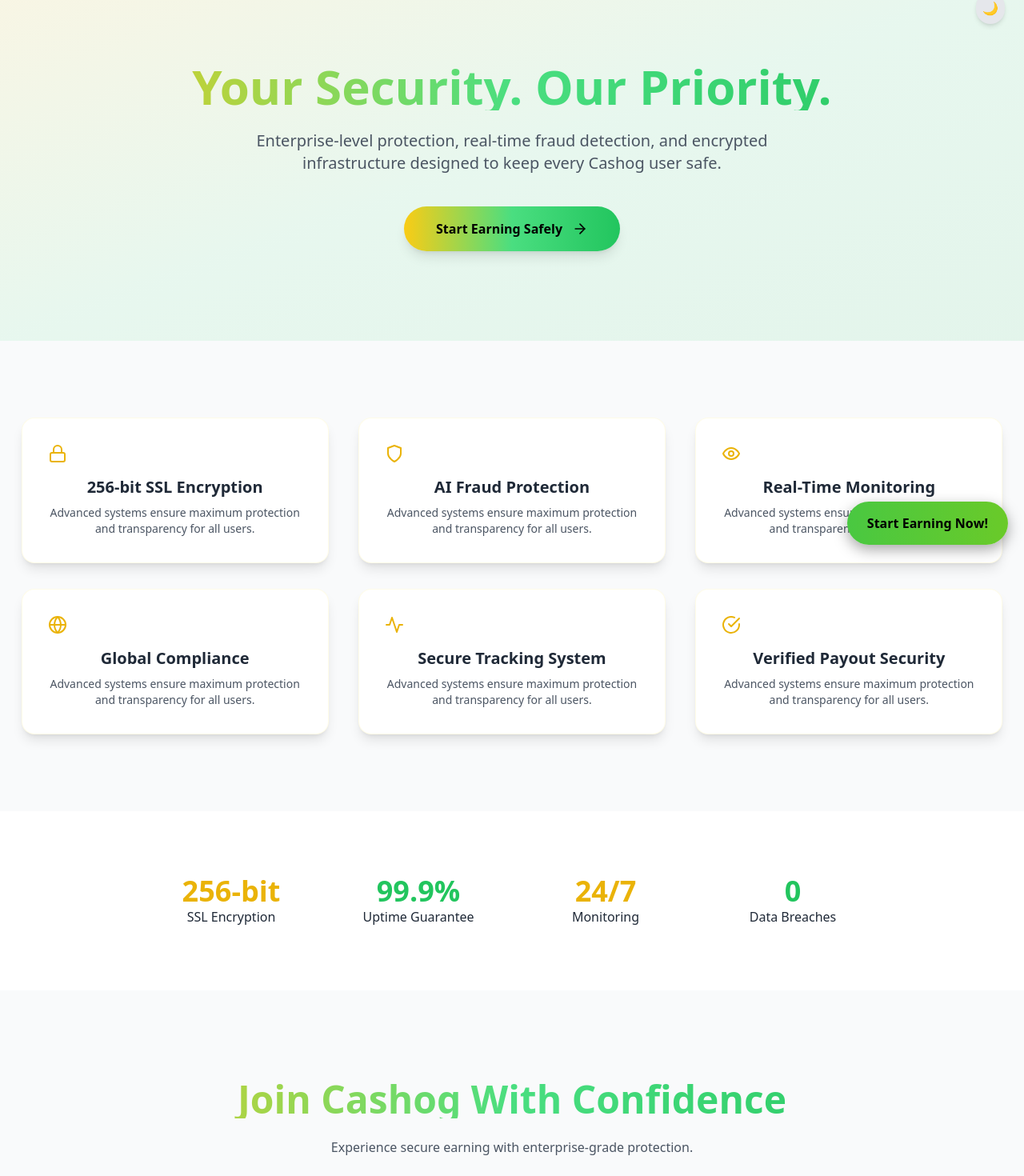
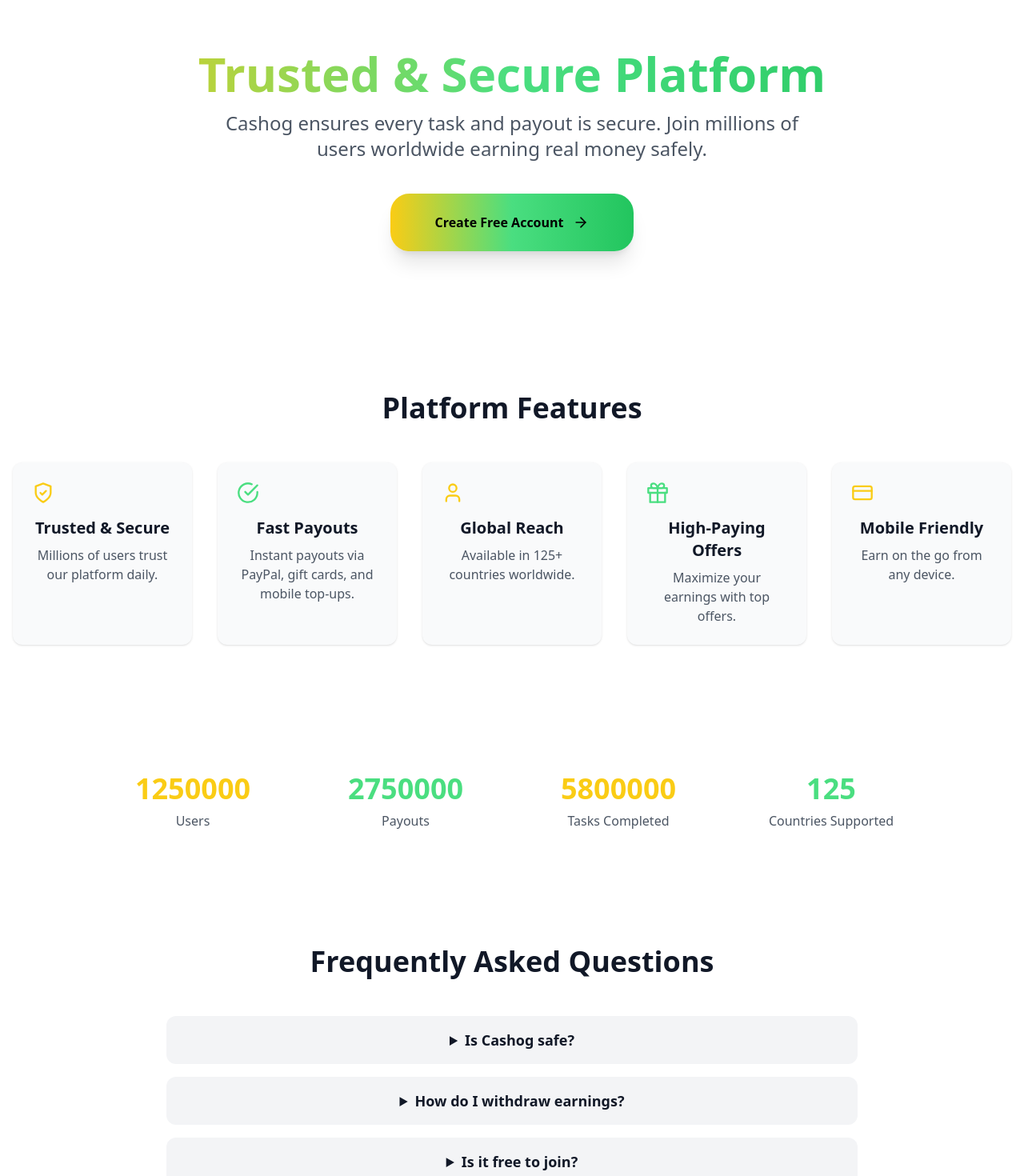
Before and after one commit to tool63/cashin, a Next.js app: page /trust-safety in a window 1280 px wide. Shown: the part 99-1569 px from the top of the page at 80% size. Built offline with nearby package versions, Linux system fonts and the light colour scheme.

Commit message:
Update page.tsx

```diff
--- a/app/(site)/trust-safety/page.tsx
+++ b/app/(site)/trust-safety/page.tsx
@@ -1,20 +1,13 @@
 "use client";
 
+import React, { useState, useEffect, useRef } from "react";
+import { ArrowRight, ShieldCheck, CheckCircle, User, Gift, CreditCard } from "lucide-react";
+import Link from "next/link";
 import { motion } from "framer-motion";
-import Link from "next/link";
-import {
-  ArrowRight,
-  Shield,
-  Lock,
-  Eye,
-  Globe,
-  Activity,
-  CheckCircle,
-} from "lucide-react";
-import { useTheme } from "next-themes";
 import Meta from "@/components/seo/SeoEngine";
+import FloatingCTA from "@/components/cta/FloatingCTA";
 
-/* ================= COUNT UP COMPONENT ================= */
+/* ================= COUNT-UP COMPONENT ================= */
 function CountUp({ end }: { end: number }) {
   const [count, setCount] = useState(0);
   const ref = useRef<HTMLDivElement | null>(null);
@@ -29,13 +22,11 @@ function CountUp({ end }: { end: number }) {
     );
 
     if (ref.current) observer.observe(ref.current);
-
     return () => observer.disconnect();
   }, []);
 
   useEffect(() => {
     if (!visible) return;
-
     let start = 0;
     const duration = 1500;
     const increment = end / (duration / 16);
@@ -53,115 +44,133 @@ function CountUp({ end }: { end: number }) {
     return () => clearInterval(counter);
   }, [visible, end]);
 
-  return <div ref={ref}>{count}</div>;
+  return <span ref={ref}>{count}</span>;
 }
+
+/* ================= DATA ================= */
+const features = [
+  { icon: <ShieldCheck size={28} className="text-yellow-400" />, title: "Trusted & Secure", description: "Millions of users trust our platform daily." },
+  { icon: <CheckCircle size={28} className="text-green-400" />, title: "Fast Payouts", description: "Instant payouts via PayPal, gift cards, and mobile top-ups." },
+  { icon: <User size={28} className="text-yellow-400" />, title: "Global Reach", description: "Available in 125+ countries worldwide." },
+  { icon: <Gift size={28} className="text-green-400" />, title: "High-Paying Offers", description: "Maximize your earnings with top offers." },
+  { icon: <CreditCard size={28} className="text-yellow-400" />, title: "Mobile Friendly", description: "Earn on the go from any device." },
+];
+
+const stats = [
+  { title: "Users", value: 1250000, color: "text-yellow-400" },
+  { title: "Payouts", value: 2750000, color: "text-green-400" },
+  { title: "Tasks Completed", value: 5800000, color: "text-yellow-400" },
+  { title: "Countries Supported", value: 125, color: "text-green-400" },
+];
+
+const faqs = [
+  { q: "Is Cashog safe?", a: "Yes, our platform is fully secure and trusted by millions of users worldwide." },
+  { q: "How do I withdraw earnings?", a: "Withdraw via PayPal, gift cards, or mobile top-ups instantly." },
+  { q: "Is it free to join?", a: "Yes! Creating an account is completely free." },
+  { q: "Can I earn on mobile?", a: "Absolutely! Our platform is fully mobile-friendly." },
+];
 
 /* ================= MAIN PAGE ================= */
 export default function TrustSafetyPage() {
-  const { theme, setTheme } = useTheme();
-
   return (
     <>
       <Meta
-        title="Trust & Safety - Cashog"
-        description="Cashog ensures secure, encrypted, and fraud-free earning experience for users globally."
+        title="Cashog - Trust & Safety"
+        description="Learn about Cashog's trusted, secure, and safe platform for earning real money online."
       />
 
-      <div className="bg-gray-50 dark:bg-[#0F111B] text-gray-800 dark:text-gray-200 transition-colors duration-300">
+      <main className="transition-colors duration-300 bg-white text-gray-900 dark:bg-[#070A14] dark:text-white min-h-screen">
 
         {/* ================= HERO ================= */}
-        <section className="py-28 px-6 text-center bg-gradient-to-br from-yellow-400/10 via-green-400/10 to-green-500/10 relative">
+        <section className="relative py-24 px-6 text-center overflow-hidden">
+          <div className="absolute inset-0 bg-gradient-to-br from-yellow-400/10 via-green-400/10 to-green-500/10 blur-3xl -z-10"></div>
+
           <motion.h1
             initial={{ opacity: 0, y: 40 }}
             animate={{ opacity: 1, y: 0 }}
             transition={{ duration: 0.6 }}
-            className="text-4xl sm:text-5xl md:text-6xl font-extrabold mb-6 bg-clip-text text-transparent bg-gradient-to-r from-yellow-400 via-green-400 to-green-500"
+            className="text-4xl sm:text-5xl md:text-6xl font-extrabold mb-4 bg-clip-text text-transparent bg-gradient-to-r from-yellow-400 via-green-400 to-green-500"
           >
-            Your Security. Our Priority.
+            Trusted & Secure Platform
           </motion.h1>
 
-          <p className="max-w-2xl mx-auto text-lg sm:text-xl text-gray-600 dark:text-gray-400 mb-10">
-            Enterprise-level protection, real-time fraud detection, and encrypted infrastructure designed to keep every Cashog user safe.
-          </p>
+          <motion.p
+            initial={{ opacity: 0, y: 20 }}
+            animate={{ opacity: 1, y: 0 }}
+            transition={{ delay: 0.3 }}
+            className="text-lg sm:text-xl md:text-2xl text-gray-600 dark:text-gray-300 max-w-3xl mx-auto mb-10 leading-relaxed"
+          >
+            Cashog ensures every task and payout is secure. Join millions of users worldwide earning real money safely.
+          </motion.p>
 
-          <Link href="/signup">
-            <div className="inline-flex items-center gap-3 bg-gradient-to-r from-yellow-400 via-green-400 to-green-500 px-10 py-4 rounded-full font-bold text-black dark:text-white shadow-lg hover:scale-105 transition-all duration-300">
-              Start Earning Safely <ArrowRight size={20} />
-            </div>
+          <Link href="/signup" className="cta-observer inline-block">
+            <motion.div
+              whileHover={{ scale: 1.05 }}
+              whileTap={{ scale: 0.97 }}
+              className="inline-flex items-center gap-3 bg-gradient-to-r from-yellow-400 via-green-400 to-green-500 text-black dark:text-white px-14 py-6 rounded-3xl font-bold shadow-xl hover:shadow-2xl transition-all duration-300"
+            >
+              Create Free Account <ArrowRight size={20} />
+            </motion.div>
           </Link>
-
-          {/* Dark/Light Toggle */}
-          <button
-            onClick={() => setTheme(theme === "dark" ? "light" : "dark")}
-            className="absolute top-6 right-6 bg-gray-200 dark:bg-gray-800 p-2 rounded-full shadow-md hover:scale-105 transition-all duration-300"
-          >
-            {theme === "dark" ? "🌞" : "🌙"}
-          </button>
+          <FloatingCTA />
         </section>
 
-        {/* ================= FEATURES GRID ================= */}
-        <section className="max-w-7xl mx-auto px-6 py-24 grid md:grid-cols-3 gap-8 place-items-center text-center">
-          {[
-            { icon: <Lock />, title: "256-bit SSL Encryption" },
-            { icon: <Shield />, title: "AI Fraud Protection" },
-            { icon: <Eye />, title: "Real-Time Monitoring" },
-            { icon: <Globe />, title: "Global Compliance" },
-            { icon: <Activity />, title: "Secure Tracking System" },
-            { icon: <CheckCircle />, title: "Verified Payout Security" },
-          ].map((item, i) => (
+        {/* ================= FEATURES ================= */}
+        <section className="max-w-7xl mx-auto px-4 py-20 text-center">
+          <h2 className="text-3xl md:text-4xl font-bold mb-12">Platform Features</h2>
+          <div className="grid gap-8 md:grid-cols-2 lg:grid-cols-5 justify-center">
+            {features.map((feature, i) => (
               <motion.div
                 key={i}
-              whileHover={{ y: -5 }}
-              className="bg-white dark:bg-[#111827] p-8 rounded-2xl shadow-lg border border-yellow-200/20 w-full max-w-sm"
+                initial={{ opacity: 0, y: 30 }}
+                whileInView={{ opacity: 1, y: 0 }}
+                viewport={{ once: true }}
+                transition={{ duration: 0.5, delay: i * 0.2 }}
+                className="bg-gray-50 dark:bg-[#111827] rounded-xl p-6 text-center shadow hover:shadow-lg transition-shadow duration-300 w-full max-w-xs mx-auto"
               >
-              <div className="mb-4 text-yellow-500">{item.icon}</div>
-              <h3 className="text-xl font-bold mb-2">{item.title}</h3>
-              <p className="text-gray-600 dark:text-gray-400 text-sm">
-                Advanced systems ensure maximum protection and transparency for all users.
-              </p>
+                <div className="mb-4">{feature.icon}</div>
+                <h3 className="text-xl font-semibold mb-2">{feature.title}</h3>
+                <p className="text-gray-600 dark:text-gray-400">{feature.description}</p>
               </motion.div>
             ))}
+          </div>
         </section>
 
         {/* ================= STATS ================= */}
         <section className="bg-white dark:bg-[#111827] py-20 text-center">
-          <div className="max-w-4xl mx-auto grid sm:grid-cols-2 md:grid-cols-4 gap-10">
-            <div>
-              <h3 className="text-4xl font-bold text-yellow-500">256-bit</h3>
-              <p>SSL Encryption</p>
-            </div>
-            <div>
-              <h3 className="text-4xl font-bold text-green-500">99.9%</h3>
-              <p>Uptime Guarantee</p>
-            </div>
-            <div>
-              <h3 className="text-4xl font-bold text-yellow-500">24/7</h3>
-              <p>Monitoring</p>
-            </div>
-            <div>
-              <h3 className="text-4xl font-bold text-green-500">0</h3>
-              <p>Data Breaches</p>
-            </div>
+          <div className="max-w-5xl mx-auto grid sm:grid-cols-2 md:grid-cols-4 gap-10">
+            {stats.map((stat, i) => (
+              <motion.div
+                key={i}
+                initial={{ opacity: 0, y: 30 }}
+                whileInView={{ opacity: 1, y: 0 }}
+                viewport={{ once: true }}
+                transition={{ duration: 0.6, delay: i * 0.2 }}
+                className="flex flex-col items-center"
+              >
+                <h3 className={`text-4xl font-bold ${stat.color}`}>
+                  <CountUp end={stat.value} />
+                </h3>
+                <p className="text-gray-600 dark:text-gray-400 mt-2">{stat.title}</p>
+              </motion.div>
+            ))}
           </div>
         </section>
 
-        {/* ================= FINAL CTA ================= */}
-        <section className="py-28 px-6 text-center">
-          <h2 className="text-4xl md:text-5xl font-extrabold mb-6 bg-clip-text text-transparent bg-gradient-to-r from-yellow-400 via-green-400 to-green-500">
-            Join Cashog With Confidence
-          </h2>
-          <p className="max-w-2xl mx-auto mb-10 text-gray-600 dark:text-gray-400">
-            Experience secure earning with enterprise-grade protection.
-          </p>
-
-          <Link href="/signup">
-            <div className="inline-flex items-center gap-3 bg-gradient-to-r from-yellow-400 via-green-400 to-green-500 px-14 py-6 rounded-3xl font-bold text-black dark:text-white shadow-xl hover:scale-105 transition-all duration-300">
-              Create Free Account <ArrowRight size={20} />
+        {/* ================= FAQ ================= */}
+        <section className="max-w-4xl mx-auto px-4 py-16 text-center">
+          <h2 className="text-3xl md:text-4xl font-bold mb-12">Frequently Asked Questions</h2>
+          <div className="space-y-4">
+            {faqs.map((faq, i) => (
+              <details key={i} className="bg-gray-100 dark:bg-[#1A1F2B] rounded-xl p-4 cursor-pointer group">
+                <summary className="font-semibold text-lg">{faq.q}</summary>
+                <p className="mt-2 text-gray-600 dark:text-gray-400">{faq.a}</p>
+              </details>
+            ))}
           </div>
-          </Link>
         </section>
 
-      </div>
+      </main>
     </>
   );
 }
```
Lines whose indentation alone changed are shown as unchanged.
